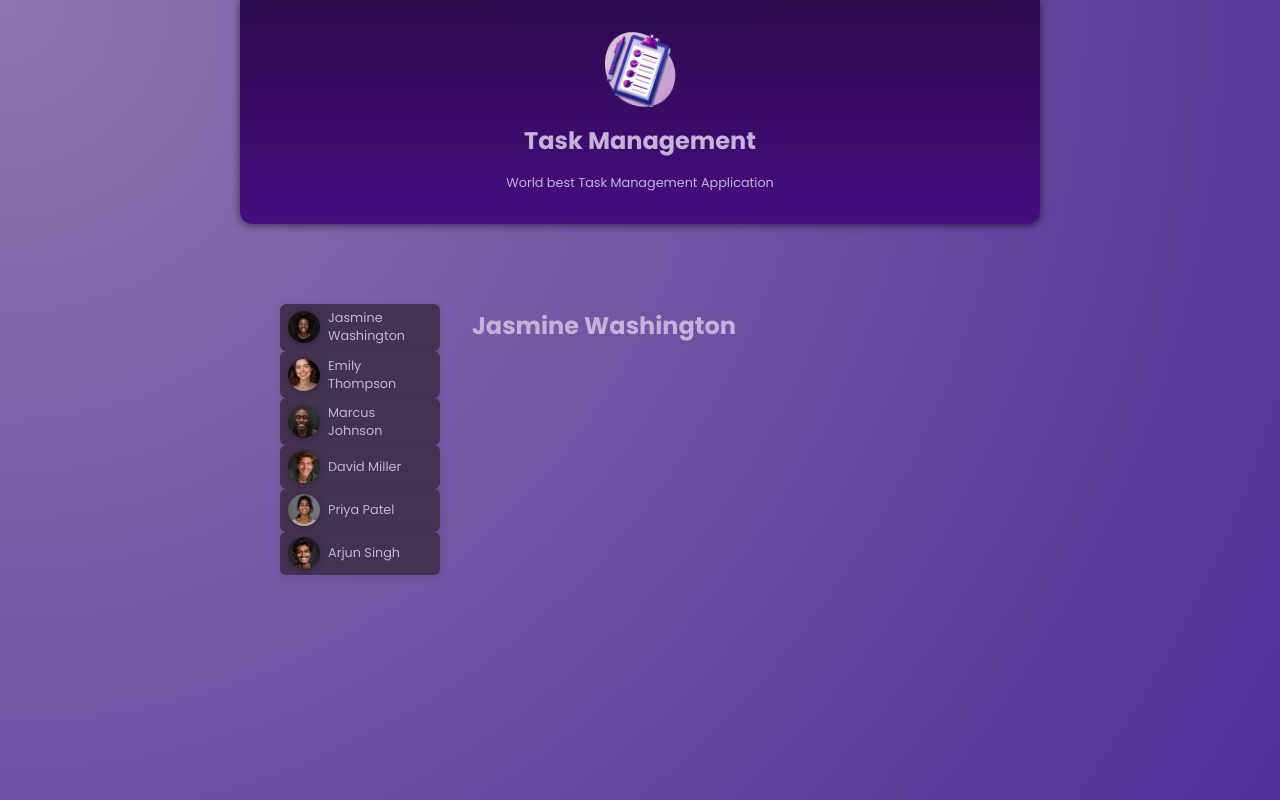
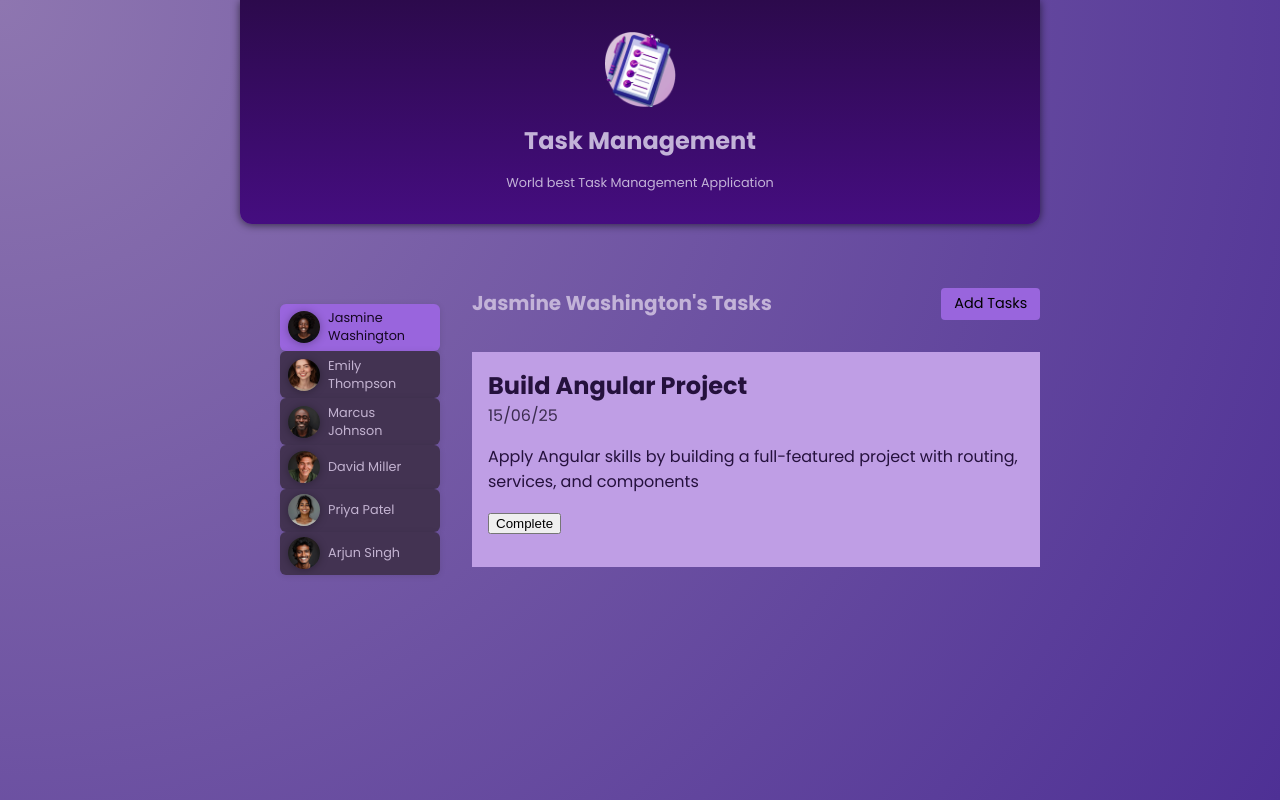
Before and after one commit to ssh4rma/Angular-JS, an Angular app in the folder task-mngt-app/: page / in a window 1280 px wide. Both pictures are taken after a click on the button "Jasmine Washington". Built offline with nearby package versions, Linux system fonts and the light colour scheme.

Commit message:
added the highlight button feature

```diff
--- a/task-mngt-app/src/app/app.component.html
+++ b/task-mngt-app/src/app/app.component.html
@@ -4,12 +4,16 @@
   <ul id="user">
     @for(user of users; track user.id) {
     <li>
-      <app-user [user]="user" (select)="onSelectUser($event)" />
+      <app-user
+        [user]="user"
+        [selected]="user.id === selectedUserId"
+        (select)="onSelectUser($event)"
+      />
     </li>
     }
   </ul>
   @if(selectedUser) {
-  <app-tasks [name]="selectedUser.name" />
+  <app-tasks [userId]="selectedUser.id" [name]="selectedUser.name" />
   } @else {
   <p id="fallback">Select the user to see their tasks!</p>
   }
--- /dev/null
+++ b/task-mngt-app/src/app/components/task/task.component.css
@@ -0,0 +1,37 @@
+article {
+  padding: 1rem;
+  color: #25113d;
+  background-color: #bf9ee5;
+}
+
+h2 {
+  margin: 0;
+}
+
+time {
+  color: #3c2c50;
+}
+
+.actions {
+  text-align: right;
+  margin: 0;
+}
+
+.actions button {
+  font: inherit;
+  font-size: 0.9rem;
+  cursor: pointer;
+  background-color: #380774;
+  color: #decdf2;
+  border-radius: 4px;
+  padding: 0.5rem 1.5rem;
+  border: none;
+  box-shadow: 0 1px 3px rgba(0, 0, 0, 0.3);
+  transition: all 0.3s ease;
+}
+
+.actions button:hover,
+.actions button:active {
+  background-color: #4a0774;
+  box-shadow: 0 1px 6px rgba(0, 0, 0, 0.3);
+}
--- /dev/null
+++ b/task-mngt-app/src/app/components/task/task.component.html
@@ -0,0 +1,8 @@
+<article>
+  <h2>{{ task.title }}</h2>
+  <time>{{ task.dueDate }}</time>
+  <p>{{ task.summary }}</p>
+  <p class="action">
+    <button>Complete</button>
+  </p>
+</article>
--- a/task-mngt-app/src/app/components/tasks/tasks.component.css
+++ b/task-mngt-app/src/app/components/tasks/tasks.component.css
@@ -0,0 +1,63 @@
+#tasks {
+  padding: 1rem;
+  border-radius: 8px;
+  max-height: 60vh;
+  overflow: auto;
+  background-color: #3a2c54;
+}
+
+header {
+  display: flex;
+  justify-content: space-between;
+  align-items: flex-start;
+  margin-bottom: 2rem;
+  gap: 1rem;
+}
+
+h2 {
+  margin: 0;
+  font-size: 0.9rem;
+  width: 60%;
+  text-wrap: balance;
+}
+
+menu {
+  margin: 0;
+  padding: 0;
+}
+
+menu button {
+  font: inherit;
+  cursor: pointer;
+  background-color: #9965dd;
+  border-radius: 4px;
+  border: none;
+  padding: 0.35rem 0.8rem;
+  font-size: 0.9rem;
+}
+
+menu button:hover,
+menu button:active {
+  background-color: #a565dd;
+}
+
+ul {
+  list-style: none;
+  margin: 1rem 0;
+  padding: 0;
+  display: flex;
+  flex-direction: column;
+  gap: 1rem;
+  max-height: 50vh;
+  overflow: auto;
+}
+
+@media (min-width: 768px) {
+  h2 {
+    font-size: 1.25rem;
+  }
+
+  menu {
+    width: auto;
+  }
+}
--- a/task-mngt-app/src/app/components/tasks/tasks.component.html
+++ b/task-mngt-app/src/app/components/tasks/tasks.component.html
@@ -1 +1,16 @@
-<h2>{{ name }}</h2>
+<section>
+  <header>
+    <h2>{{ name }}'s Tasks</h2>
+    <menu>
+      <button>Add Tasks</button>
+    </menu>
+  </header>
+
+  <ul>
+    @for(task of selectedUserTasks; track task.id) {
+    <li>
+      <app-task [task]="task" />
+    </li>
+    }
+  </ul>
+</section>
--- a/task-mngt-app/src/app/components/tasks/tasks.component.ts
+++ b/task-mngt-app/src/app/components/tasks/tasks.component.ts
@@ -1,11 +1,36 @@
 import { Component, Input } from '@angular/core';
+import { TaskComponent } from '../task/task.component';
 
 @Component({
   selector: 'app-tasks',
-  imports: [],
+  imports: [TaskComponent],
   templateUrl: './tasks.component.html',
   styleUrl: './tasks.component.css',
 })
 export class TasksComponent {
-  @Input({ required: true }) name!: string;
+  @Input({ required: true }) name?: string;
+  @Input({ required: true }) userId?: string;
+  tasks = [
+    {
+      id: 't1',
+      userId: 'u1',
+      title: 'Build Angular Project',
+      summary:
+        'Apply Angular skills by building a full-featured project with routing, services, and components',
+      dueDate: '15/06/25',
+    },
+
+    {
+      id: 't2',
+      userId: 'u2',
+      title: 'Learn RxJS',
+      summary:
+        'Understand reactive programming and how to use RxJS operators effectively in Angular',
+      dueDate: '15/06/25',
+    },
+  ];
+
+  get selectedUserTasks() {
+    return this.tasks.filter((task) => task.userId === this.userId);
+  }
 }
--- a/task-mngt-app/src/app/components/user/user.component.html
+++ b/task-mngt-app/src/app/components/user/user.component.html
@@ -1,5 +1,5 @@
 <div>
-  <button (click)="onSelectUser()">
+  <button [class.active]="selected" (click)="onSelectUser()">
     <img [src]="imagePath" [alt]="user.name" />
     <span>{{ user.name }}</span>
   </button>
```
Also changed, not shown: task-mngt-app/src/app/components/task/task.component.ts (added, +13 -0 lines), task-mngt-app/src/app/components/task/task.model.ts (added, +7 -0 lines), task-mngt-app/src/app/components/user/user.component.ts (+2 -15 lines).
